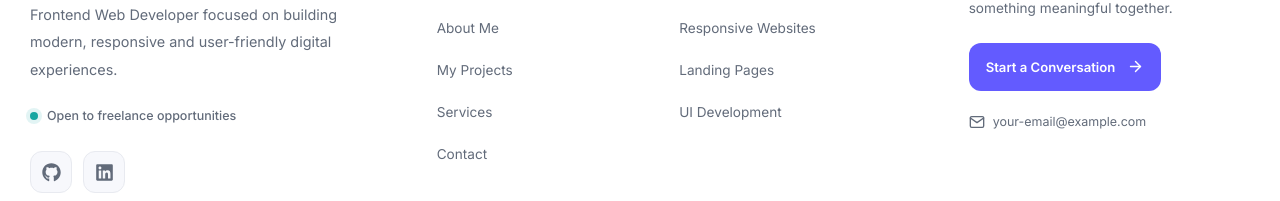
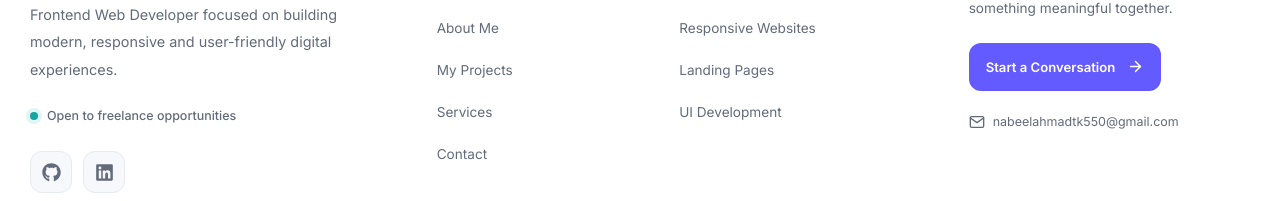
Before and after one commit to nabeelbuilds/Nabeel-Portfolio, a React (Vite) app: page / in a window 1280 px wide. Shown: the part 6457-6658 px from the top of the page. Built offline with nearby package versions, Linux system fonts and the light colour scheme.

Commit message:
Complete frontend Portfolio site

```diff
--- a/src/Components/Footer/Footer.jsx
+++ b/src/Components/Footer/Footer.jsx
@@ -169,7 +169,7 @@ function Footer() {
                 className={styles.emailLink}
               >
                 <FiMail size={16} />
-                your-email@example.com
+                nabeelahmadtk550@gmail.com
               </a>
             </div>
 
```
